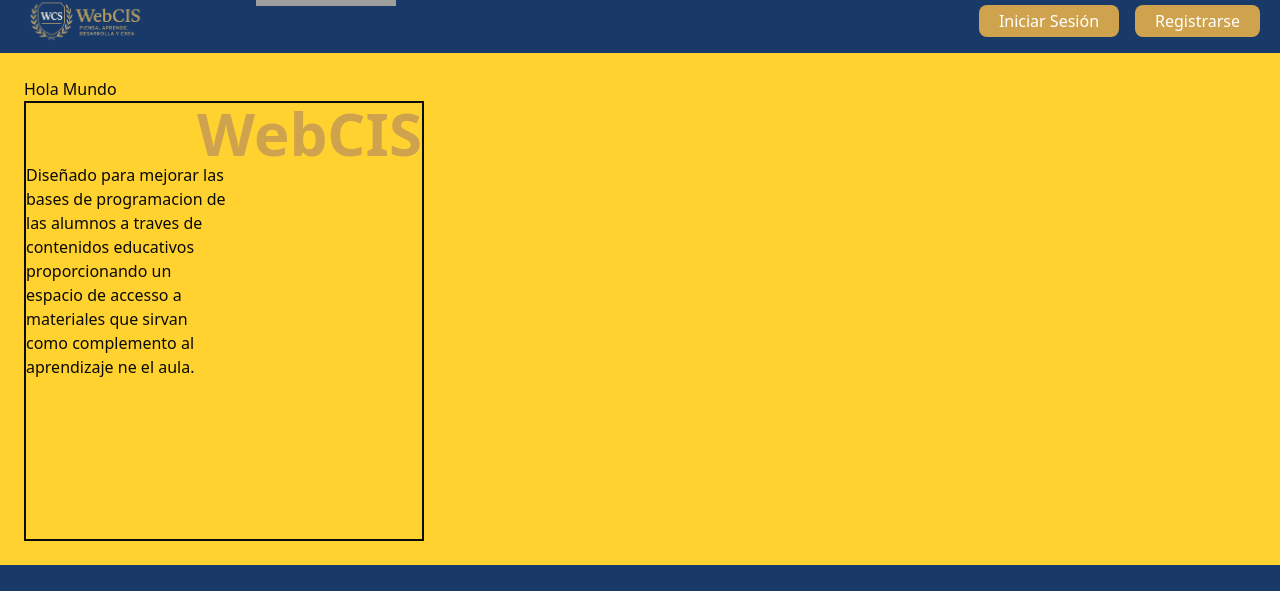
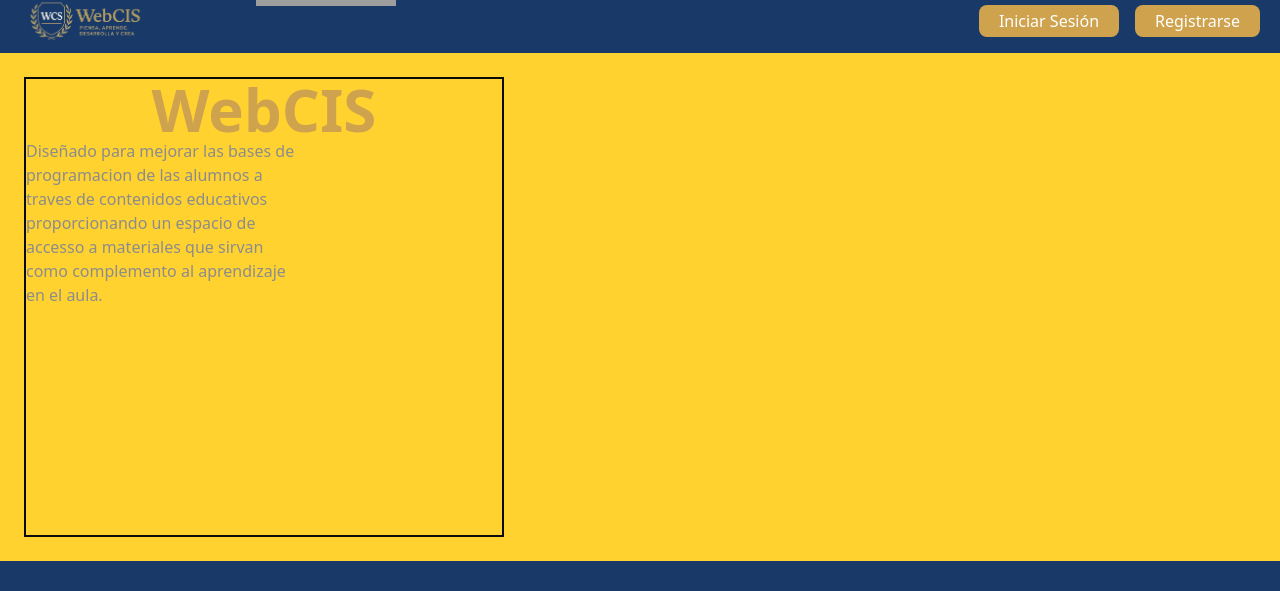
Before and after one commit to Danielitros1221/webcis-frontend, a Vue app in the folder project/: page / in a window 1280 px wide. Shown: the part 127-718 px from the top of the page. Built offline with nearby package versions, Linux system fonts and the light colour scheme; grey boxes are pictures that could not be loaded.

Commit message:
pruebita

```diff
--- a/project/src/components/bienvenida/Presentacion.vue
+++ b/project/src/components/bienvenida/Presentacion.vue
@@ -3,19 +3,24 @@
 </script>
 
 <template>
-  <div>
-    <div class="bg-color-white border-2 w-100 h-110 flex-auto justify-between">
-      <h1 class="text-right text-oro-ingenieril text-6xl font-bold">WebCIS</h1>
-      <div class="w-50">
-        <p class="">Diseñado para mejorar las bases de programacion de las alumnos a traves de
-          contenidos educativos proporcionando un espacio de accesso a materiales que sirvan como complemento
-          al aprendizaje ne el aula.
+  <div class="flex flex-col">
+
+    <div class="flex-auto bg-color-white border-2 w-120 h-115 ">
+      <h1 class="text-center text-oro-ingenieril text-6xl font-bold">
+        WebCIS
+      </h1>
+      <div class="flex items-center w-70 ">
+        <p class="self-start text-gris-codigo float-left">
+          Diseñado para mejorar las bases de programacion de las alumnos a traves de
+          contenidos educativos proporcionando un espacio de accesso a materiales que
+          sirvan como complemento al aprendizaje en el aula.
         </p>
       </div>
       <button></button>
     </div>
 
   </div>
+
 </template>
 
 <style scoped>
--- a/project/src/views/BienvenidaView.vue
+++ b/project/src/views/BienvenidaView.vue
@@ -5,7 +5,6 @@ import Presentacion from "@/components/bienvenida/Presentacion.vue";
 
 <template>
   <div class="bg-amber-300 px-6 py-6">
-    <p>Hola Mundo</p>
     <presentacion></presentacion>
   </div>
 </template>
```
